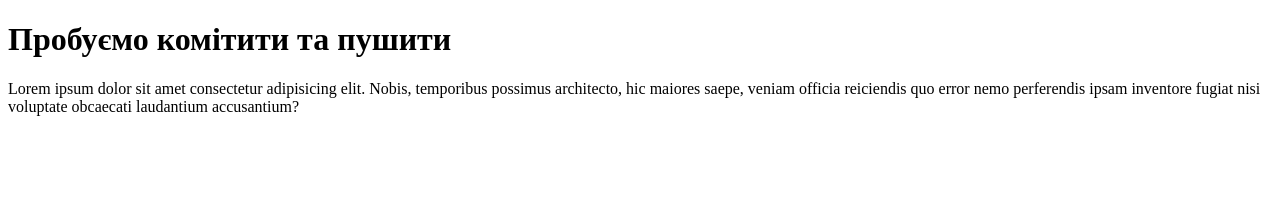
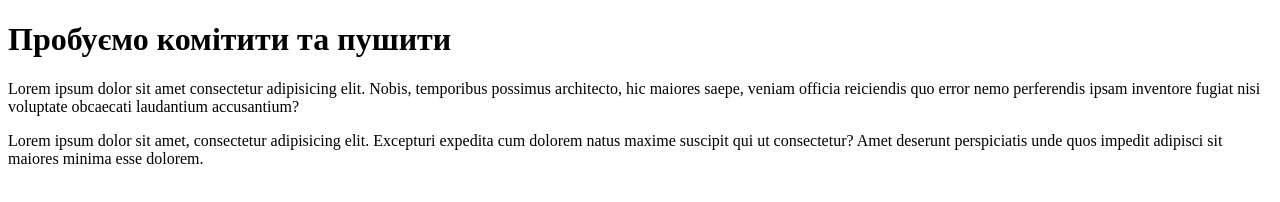
Before and after one commit to dev-kucha/bra-03-homework-salfteach, a plain HTML site: page index.html in a window 1280 px wide. Drawn offline with Linux system fonts and the light colour scheme.

Commit message:
add alse one paragraph

```diff
--- a/index.html
+++ b/index.html
@@ -13,6 +13,8 @@
     <p>Lorem ipsum dolor sit amet consectetur adipisicing elit. Nobis, temporibus possimus architecto, hic maiores
         saepe, veniam officia reiciendis quo error nemo perferendis ipsam inventore fugiat nisi voluptate obcaecati
         laudantium accusantium?</p>
+    <p>Lorem ipsum dolor sit amet, consectetur adipisicing elit. Excepturi expedita cum dolorem natus maxime suscipit
+        qui ut consectetur? Amet deserunt perspiciatis unde quos impedit adipisci sit maiores minima esse dolorem.</p>
 </body>
 
 </html>
```
